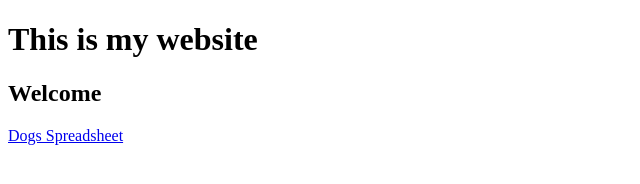
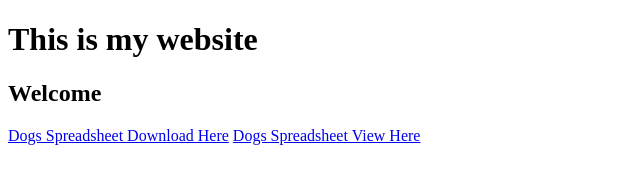
Before and after one commit to carriepetti/ICDS-Repository, a plain HTML site: page index.html in a window 1280 px wide. Shown: the whole page, without its empty margins (0-640 px from the left). Drawn offline with Linux system fonts and the light colour scheme.

Commit message:
Update index.html

```diff
--- a/index.html
+++ b/index.html
@@ -3,9 +3,10 @@
 
 
   <body>
-        <h1>This is my website</h1>
-        <h2>Welcome</h2>
-        <a href="Dogs.csv"> Dogs Spreadsheet </a>
+    <h1>This is my website</h1>
+    <h2>Welcome</h2>
+    <a href="Dogs.csv"> Dogs Spreadsheet Download Here</a>
+    <a href="Dogs.htm"> Dogs Spreadsheet View Here</a>
 
 
   </body>
```
